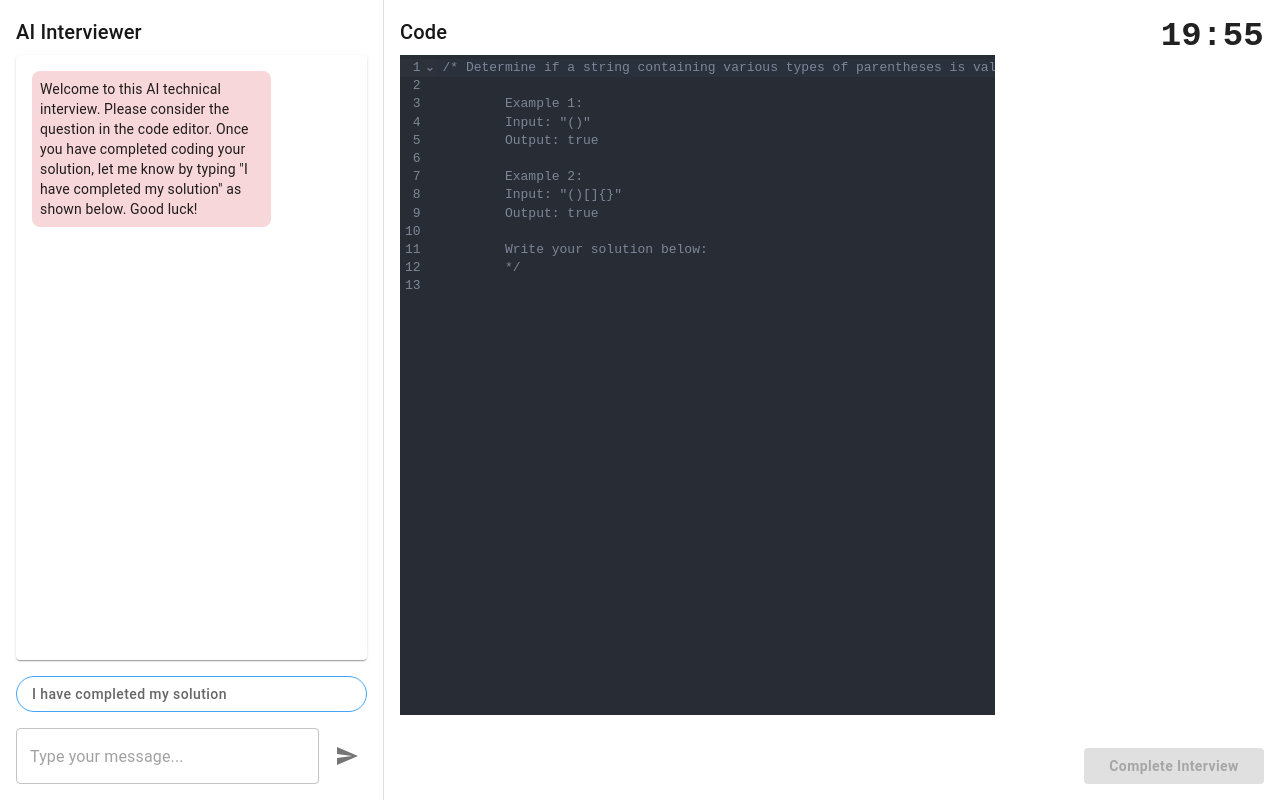
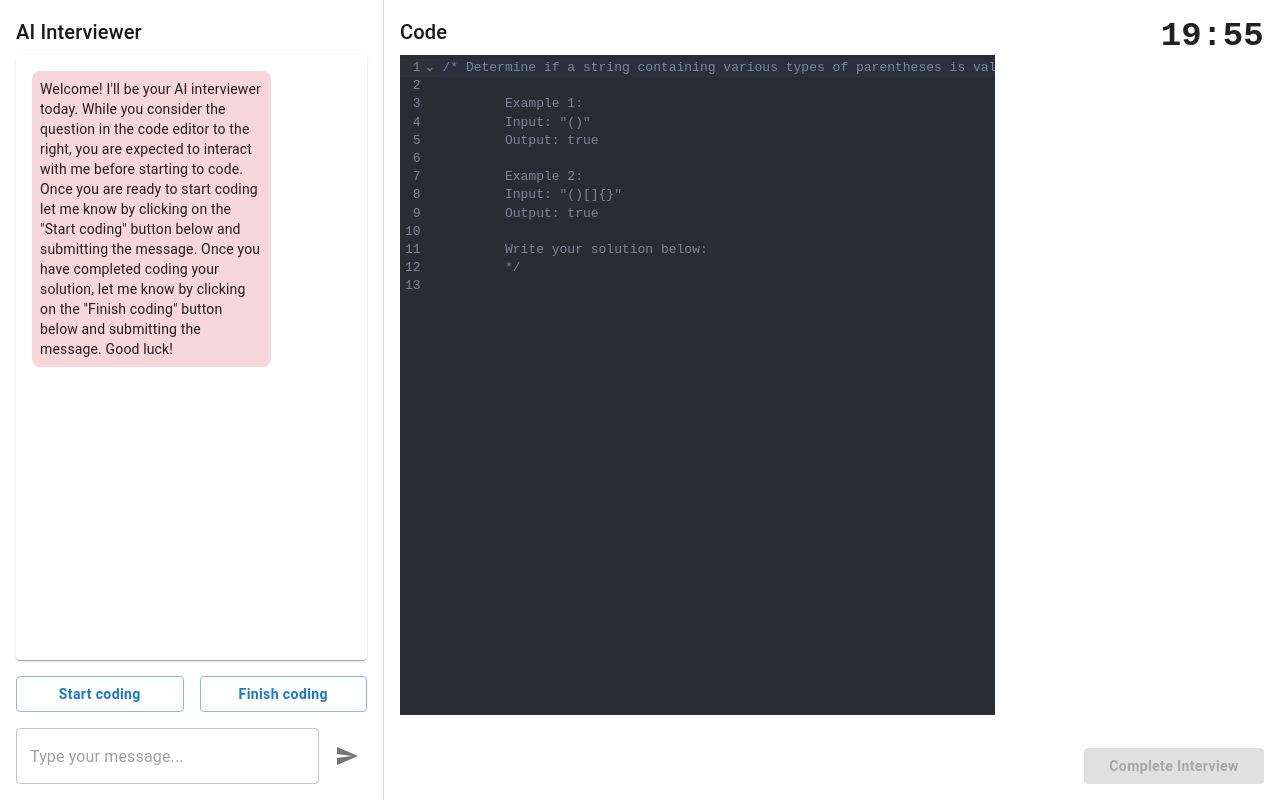
Before and after one commit to gabrielchuv/ai-interviewer, a Next.js app: page /interview in a window 1280 px wide. Built offline with nearby package versions, Linux system fonts and the light colour scheme.

Commit message:
Add Start Coding button and update Finish Coding button

```diff
--- a/app/components/ChatWindow.tsx
+++ b/app/components/ChatWindow.tsx
@@ -39,24 +39,34 @@ export function ChatWindow({ conversation, input, setInput, handleSubmit }: Chat
           ))}
         </Box>
       </Paper>
+      <Box sx={{
+        display: 'flex',
+        gap: 2,
+        mb: 2
+      }}>
+        <Button
+          variant="outlined"
+          onClick={() => setInput("I would like to start coding now")}
+          sx={{
+            flex: 1,
+            textTransform: 'none',
+            fontWeight: 'bold'
+          }}
+        >
+          Start coding
+        </Button>
         <Button
           variant="outlined"
           onClick={() => setInput("I have completed my solution")}
           sx={{
-          mb: 2,
+            flex: 1,
             textTransform: 'none',
-          justifyContent: 'flex-start',
-          color: 'text.secondary',
-          borderRadius: '20px',
-          borderColor: 'primary.light',
-          '&:hover': {
-            borderColor: 'primary.main',
-            backgroundColor: 'rgba(25, 118, 210, 0.04)'
-          }
+            fontWeight: 'bold'
           }}
         >
-        I have completed my solution
+          Finish coding
         </Button>
+      </Box>
       <ChatInput input={input} setInput={setInput} handleSubmit={handleSubmit} />
     </Box>
   );
--- a/app/interview/page.tsx
+++ b/app/interview/page.tsx
@@ -16,7 +16,9 @@ interface Message {
 
 const initialMessage: Message = {
   role: 'ai',
-  text: 'Welcome to this AI technical interview. Please consider the question in the code editor. Once you have completed coding your solution, let me know by typing "I have completed my solution" as shown below. Good luck!'
+  text: `Welcome! I'll be your AI interviewer today. While you consider the question in the code editor to the right, you are expected to interact with me
+  before starting to code. Once you are ready to start coding let me know by clicking on the "Start coding" button below and submitting the message.
+  Once you have completed coding your solution, let me know by clicking on the "Finish coding" button below and submitting the message. Good luck!`
 };
 
 export default function Interview() {
```
Lines whose indentation alone changed are shown as unchanged.
